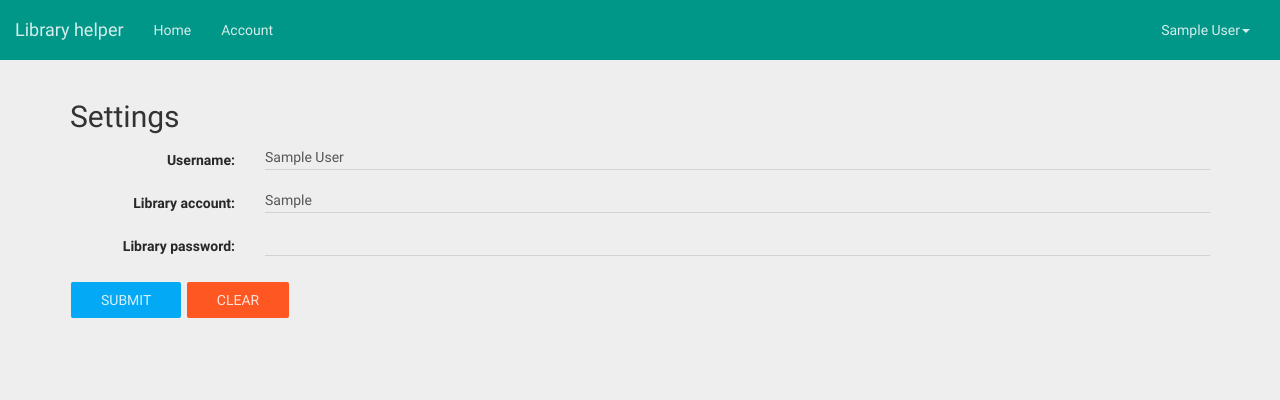
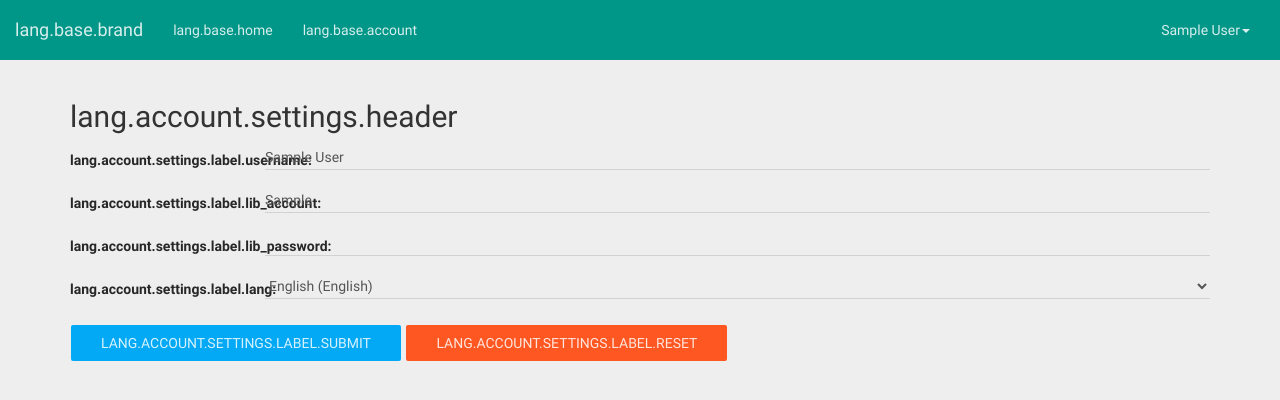
Before and after one commit to Holi0317/sms-library-api, a Django app: page /account/settings in a window 1280 px wide. Shown: the top 400 px of the page. Run offline with Django 3.2, Linux system fonts and the light colour scheme; a user stored in the database is signed in; tables that the repository leaves empty hold one stand-in row (values such as "Sample post"); parts of the project's set-up code (start-up, migrations or seed data) failed here and were passed over; some libraries are stand-ins or nearby versions.

Commit message:
Added i18n support, finally

```diff
--- a/slh/slhweb/account/models.py
+++ b/slh/slhweb/account/models.py
@@ -3,6 +3,7 @@
 from oauth2client.django_orm import CredentialsField
 
 
+# TODO rename this to UserProfile
 class student(models.Model):
     user = models.OneToOneField(User, null=True)
     library_account = models.CharField(max_length=80)
@@ -10,3 +11,4 @@
     credential = CredentialsField()
     id = models.CharField(max_length=50, primary_key=True)
     name = models.CharField(max_length=80)
+    lang = models.CharField(max_length=20, default='en-us')
--- a/slh/slhweb/account/templates/account/index.html
+++ b/slh/slhweb/account/templates/account/index.html
@@ -1,6 +1,7 @@
 {% extends "base.html" %}
+{% load i18n %}
 
-{% block title %}Account index{% endblock %}
+{% block title %}{% trans 'lang.account.index.title' %}{% endblock %}
 
 {% block content %}
 <div class="container">
--- a/slh/slhweb/account/templates/account/settings.html
+++ b/slh/slhweb/account/templates/account/settings.html
@@ -1,42 +1,60 @@
 {% extends "base.html" %}
+{% load i18n %}
 
-{% block title %}Change Settings{% endblock %}
+{% block title %}{% trans 'lang.account.settings.title' %}{% endblock %}
 
 {% block content %}
 <div class="container">
-  <h2>Settings</h2>
-  <form role=form class="form-horizontal" action="" method="POST" id="setting-form">{% csrf_token %}
+  <h2>{% trans 'lang.account.settings.header' %}</h2>
+  <form role=form class="form-horizontal" action="" method="POST" id="setting-form">
+    {% csrf_token %}
 
     <div class="form-group">
-      <label class="control-label col-sm-2" for="username">Username: </label>
+      <label class="control-label col-sm-2" for="username">{% trans 'lang.account.settings.label.username' %}: </label>
       <div class="col-sm-10">
         <input type="text" class="form-control" name="username" value="{{ student.name }}">
       </div>
     </div>
 
     <div class="form-group">
-      <label class="control-label col-sm-2" for="lib-username">Library account: </label>
+      <label class="control-label col-sm-2" for="lib-username">{% trans 'lang.account.settings.label.lib_account' %}: </label>
       <div class="col-sm-10">
         <input type="text" class="form-control" name="lib-username" value="{{ student.library_account }}">
       </div>
     </div>
 
     <div class="form-group">
-      <label class="control-label col-sm-2" for="lib-pwd">Library password: </label>
+      <label class="control-label col-sm-2" for="lib-pwd">{% trans 'lang.account.settings.label.lib_password' %}: </label>
       <div class="col-sm-10">
         <input type="password" class="form-control" name="lib-pwd">
       </div>
     </div>
 
-    <button type="submit" class="btn btn-info" id="submit">Submit</button>
-    <button class="btn btn-warning" id="clear">Clear</button>
+    <div class="form-group">
+      <label class="control-label col-sm-2" for="lang">{% trans 'lang.account.settings.label.lang' %}: </label>
+      <div class="col-sm-10">
+        <select class="form-control" name="lang">
+          {% get_available_languages as LANGUAGES %}
+          {% get_language_info_list for LANGUAGES as languages %}
+          {% for language in languages %}
+            <option value="{{ language.code }}"
+            {% if language.code == student.lang %}selected{% endif %}>
+            {{ language.name }} ({{ language.name_local }})
+            </option>
+          {% endfor %}
+        </select>
+      </div>
+    </div>
+
+    <button type="submit" class="btn btn-info" id="submit">{% trans 'lang.account.settings.label.submit' %}</button>
+    <button class="btn btn-warning" id="reset-button">{% trans 'lang.account.settings.label.reset' %}</button>
   </form>
 </div>
 {% endblock %}
 
 {% block script %}
 <script>
-  $("#clear").click(function(){
+  $("#reset-button").click(function(){
     $("#setting-form")[0].reset();
     return false;
   });
--- a/slh/slhweb/account/views.py
+++ b/slh/slhweb/account/views.py
@@ -5,6 +5,7 @@
 from django.contrib.auth.decorators import login_required
 from django.views.decorators.csrf import csrf_protect
 from django.core.urlresolvers import reverse, reverse_lazy
+from django.utils import translation
 from oauth2client.client import OAuth2WebServerFlow, AccessTokenRefreshError
 from apiclient.discovery import build
 from .models import student
@@ -67,6 +68,8 @@
 
     user = authenticate(username=name, password=settings.COMMON_PASSWORD)
     login(request, user)
+    # translation.activate(ss.lang)
+    request.session['LANGUAGE_SESSION_KEY'] = ss.lang
 
     if request.session['next'] is None:
         del request.session['next']
@@ -90,8 +93,13 @@
         student.library_account = data['lib-username']
         student.library_password = data['lib-pwd']
         student.name = data['username']
+        student.lang = data['lang']
         student.save()
-        student.user.save()
+
+        translation.activate(data['lang'])
+        request.session[translation.LANGUAGE_SESSION_KEY] = data['lang']
+        request.session['django_language'] = data['lang']
+        request.session.modified = True
         return redirect(reverse('account:index'))
 
 
--- a/slh/slhweb/templates/base.html
+++ b/slh/slhweb/templates/base.html
@@ -1,4 +1,5 @@
-{% load staticfiles %}
+{% load i18n %}
+<!DOCTYPE html>
 <html>
 
 <head>
@@ -23,23 +24,23 @@
           <span class="icon-bar"></span>
           <span class="icon-bar"></span>
         </button>
-        <a class="navbar-brand" href="/">Library helper</a>
+        <a class="navbar-brand" href="/">{% trans 'lang.base.brand' %}</a>
       </div>
       <div id="navbar" class="collapse navbar-collapse">
         <ul class="nav navbar-nav">
-          <li><a href="/">Home</a></li>
-          <li><a href="{% url 'account:index' %}">Account</a></li>
+          <li><a href="/">{% trans 'lang.base.home' %}</a></li>
+          <li><a href="{% url 'account:index' %}">{% trans 'lang.base.account' %}</a></li>
         </ul>
         <ul class="nav navbar-nav navbar-right">
           {% if user.is_authenticated %}
             <li class="dropdown"><a class="dropdown-toggle" data-toggle="dropdown" href="#">{{ user.student.name }}<span class="caret"></span></a>
               <ul class="dropdown-menu">
-                <li><a href="{% url 'account:change_settings' %}"><span class="glyphicon glyphicon-cog"></span>Settings</a></li>
-                <li><a href="{% url 'account:auth_logout' %}"><span class="glyphicon glyphicon-log-out"></span>Logout</a></li>
+                <li><a href="{% url 'account:change_settings' %}"><span class="glyphicon glyphicon-cog"></span>{% trans 'lang.base.settings' %}</a></li>
+                <li><a href="{% url 'account:auth_logout' %}"><span class="glyphicon glyphicon-log-out"></span>{% trans 'lang.base.logout' %}</a></li>
               </ul>
             </li>
           {% else %}
-            <li><a href="{% url 'account:auth_login' %}">Login with Google</a></li>
+          <li><a href="{% url 'account:auth_login' %}">{% trans 'lang.base.login' %}</a></li>
           {% endif %}
         </ul>
       </div>
```
Also changed, not shown: slh/slhweb/slhweb/settings.py (+12 -1 lines), slh/slhweb/templates/index.html (+6 -1 lines), slh/slhweb/locale/en_US/LC_MESSAGES/django.po (added), slh/slhweb/locale/zh_Hant/LC_MESSAGES/django.po (added), 1 other file.
